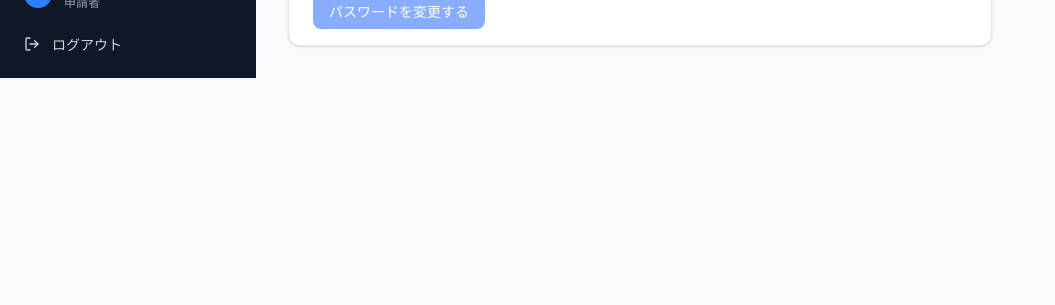
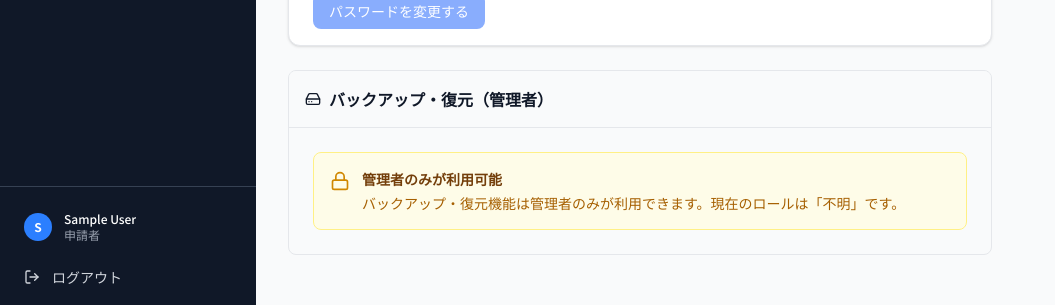
Before and after one commit to yamaguchi-hash/ZAIRYUUSHINSEI, a Next.js app: page /settings in a window 1280 px wide. Shown: the part 1212-1517 px from the top of the page, without its empty margins (0-1055 px from the left). Before the commit the page ends 1290 px from the top, so only its background shows below. Built offline with nearby package versions, Linux system fonts and the light colour scheme; no server answers; the database is empty; sample sign-in values are in the browser's storage.

Commit message:
BackupSectionを常に表示（admin権限がない場合はメッセージを表示）

```diff
--- a/src/app/(dashboard)/settings/backup-section.tsx
+++ b/src/app/(dashboard)/settings/backup-section.tsx
@@ -1,6 +1,6 @@
 "use client";
 
-import { HardDrive } from "lucide-react";
+import { HardDrive, Lock } from "lucide-react";
 import { BackupSettings } from "@/components/settings/backup-settings";
 
 interface BackupSectionProps {
@@ -8,10 +8,7 @@ interface BackupSectionProps {
 }
 
 export function BackupSection({ userRole }: BackupSectionProps) {
-  // Admin ロールでない場合は表示しない
-  if (userRole !== "admin") {
-    return null;
-  }
+  const isAdmin = userRole === "admin";
 
   return (
     <div className="mt-6 mb-6">
@@ -26,12 +23,25 @@ export function BackupSection({ userRole }: BackupSectionProps) {
 
         {/* Content */}
         <div className="p-6">
-          <p className="text-sm text-gray-600 mb-6">
-            システムのすべての申請人と案件情報をバックアップ・復元できます。
-            データ損失に備えて定期的にバックアップを作成することをお勧めします。
-          </p>
-
-          <BackupSettings />
+          {!isAdmin ? (
+            <div className="bg-yellow-50 border border-yellow-200 rounded-lg p-4 flex items-start gap-3">
+              <Lock className="w-5 h-5 text-yellow-600 shrink-0 mt-0.5" />
+              <div>
+                <p className="text-sm font-semibold text-yellow-900 mb-1">管理者のみが利用可能</p>
+                <p className="text-sm text-yellow-700">
+                  バックアップ・復元機能は管理者のみが利用できます。現在のロールは「{userRole || "不明"}」です。
+                </p>
+              </div>
+            </div>
+          ) : (
+            <>
+              <p className="text-sm text-gray-600 mb-6">
+                システムのすべての申請人と案件情報をバックアップ・復元できます。
+                データ損失に備えて定期的にバックアップを作成することをお勧めします。
+              </p>
+              <BackupSettings />
+            </>
+          )}
         </div>
       </div>
     </div>
```
